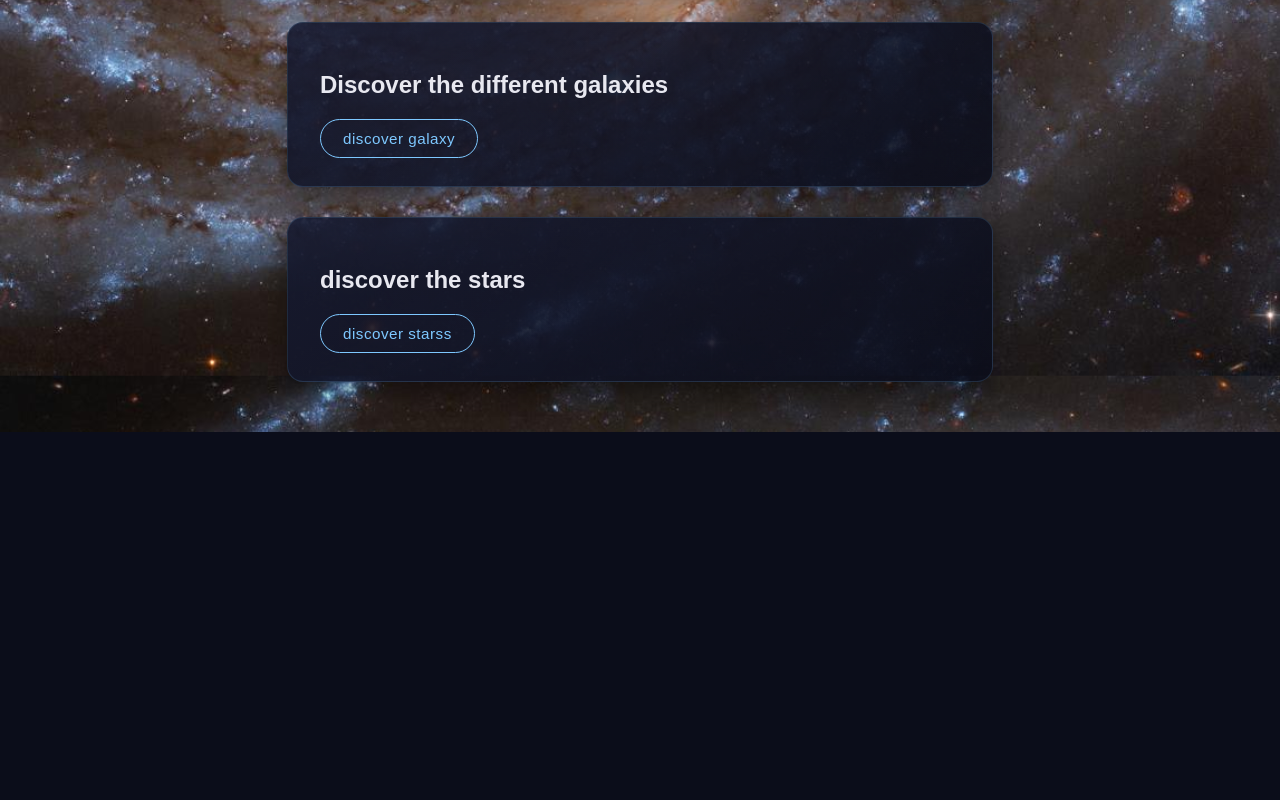
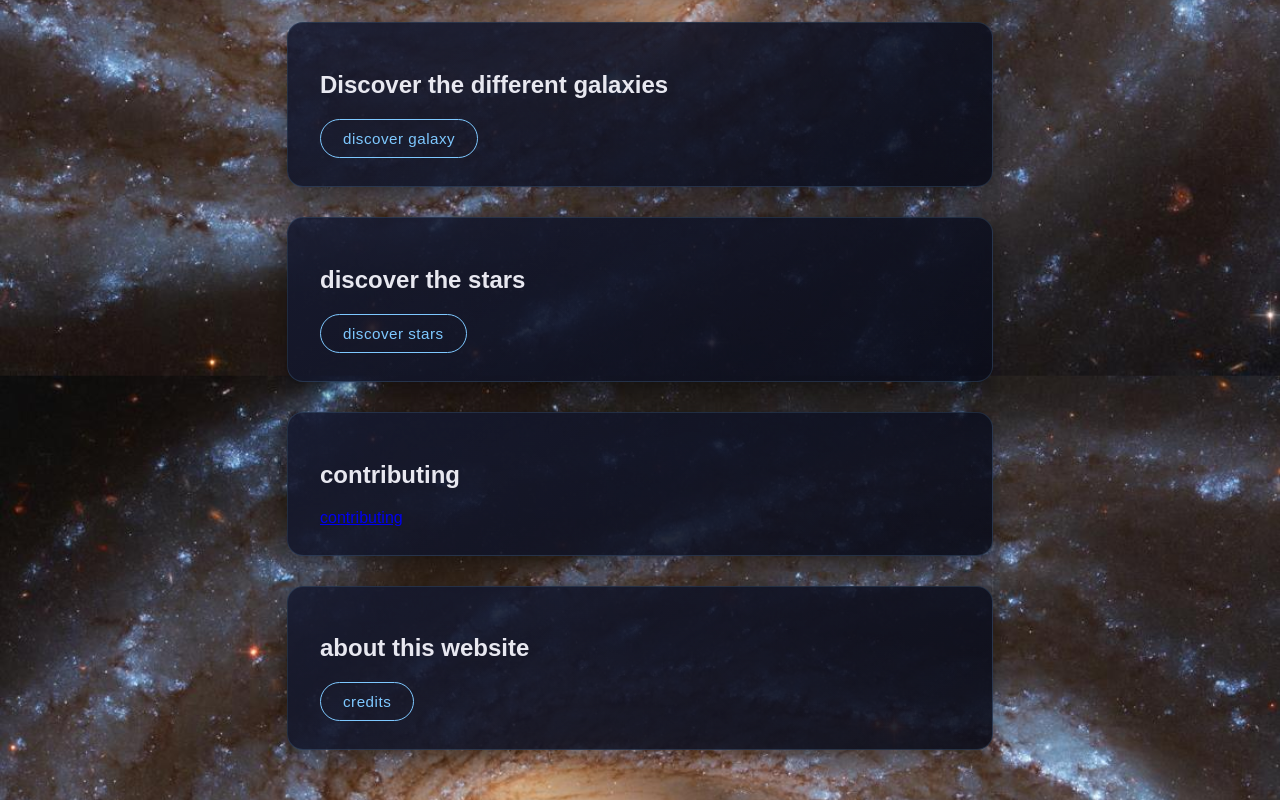
Before and after one commit to piratesboys/universe, a plain HTML site: page website/index.html in a window 1280 px wide. Shown: the part 584-1384 px from the top of the page. Before the commit the page ends 1016 px from the top, so only its background shows below. Drawn offline with Linux system fonts and the light colour scheme.

Commit message:
Fix typo and add new sections to index.html
Corrected a typo in the link text and added new sections for contributing and about this website.

```diff
--- a/website/index.html
+++ b/website/index.html
@@ -105,7 +105,35 @@
         <h1>discover the stars</h1>
 
         <a href="stars.html" class="button">
-            discover starss
+            discover stars
+        </a>
+
+    </div>
+
+</section>
+
+<section>
+
+    <div class="card">
+
+        <h1>contributing</h1>
+
+        <a href="contributing.html">
+            contributing
+        </a>
+
+    </div>
+
+</section>
+
+<section>
+
+    <div class="card">
+
+        <h1>about this website</h1>
+
+        <a href="credits.html" class="button">
+            credits
         </a>
 
     </div>
```
